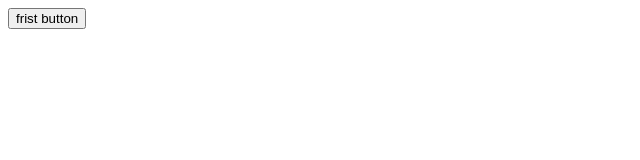
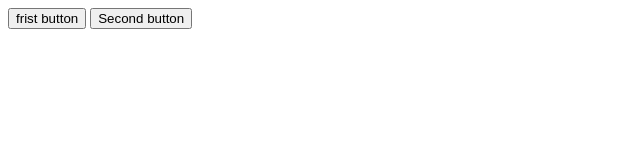
Before and after one commit to up2022/UST-ASSIGNMENT-9, a plain HTML site: page button1.html in a window 1280 px wide. Shown: the whole page, without its empty margins (0-640 px from the left). Drawn offline with Linux system fonts and the light colour scheme.

Commit message:
Second button

```diff
--- a/button1.html
+++ b/button1.html
@@ -7,5 +7,6 @@
 </head>
 <body>
     <button>frist button</button>
+    <button>Second button</button>
 </body>
 </html>
```
